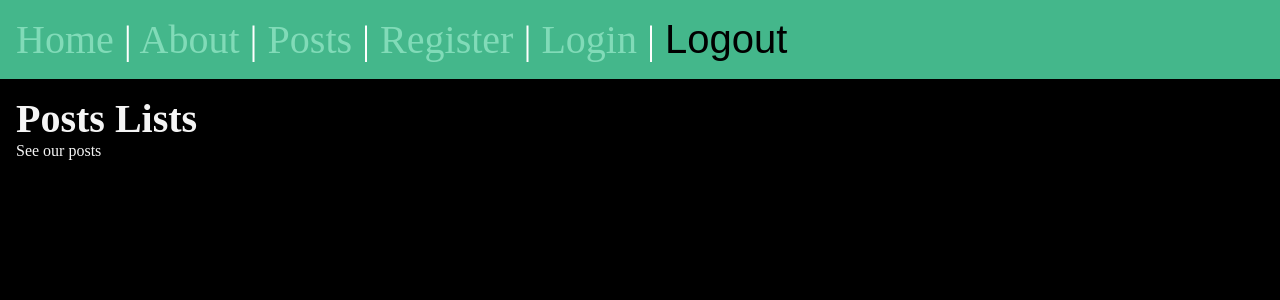
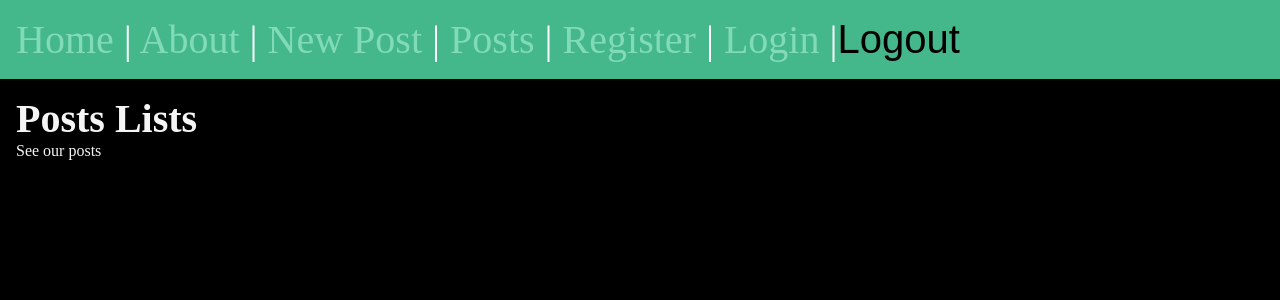
Before and after one commit to rorisangputu/PythonWDjango, a Django app: page /posts/ in a window 1280 px wide. Shown: the top 300 px of the page. Run offline with Django 4.2, Linux system fonts and the light colour scheme.

Commit message:
adding link to new post page

```diff
--- a/Lesson03/myproject/templates/layout.html
+++ b/Lesson03/myproject/templates/layout.html
@@ -4,21 +4,29 @@
   <head>
     <meta charset="UTF-8" />
     <meta name="viewport" content="width=device-width, initial-scale=1.0" />
-    <title>{% block title %} Django App {% endblock %}</title>
+    <title>
+      {% block title %}
+        Django App
+      {% endblock %}
+    </title>
     <link rel="stylesheet" href="{% static 'css/style.css' %}" />
     <script src="{% static 'js/main.js' %}" defer></script>
   </head>
   <body>
     <nav>
       <a href="/">Home</a> | <a href="/about">About</a> |
+      <a href="{% url 'posts:new-post' %}">New Post</a> |
       <a href="{% url 'posts:list' %}">Posts</a> |
       <a href="{% url 'users:register' %}">Register</a> |
-      <a href="{% url 'users:login' %}">Login</a> |
-      <form class="logout" action="{% url 'users:logout' %}" method="post">
+      <a href="{% url 'users:login' %}">Login</a> |<form class="logout" action="{% url 'users:logout' %}" method="post">
         {% csrf_token %}
         <button class="logout-button">Logout</button>
       </form>
     </nav>
-    <main>{% block content %} {% endblock %}</main>
+    <main>
+      {% block content %}
+
+      {% endblock %}
+    </main>
   </body>
 </html>
```
